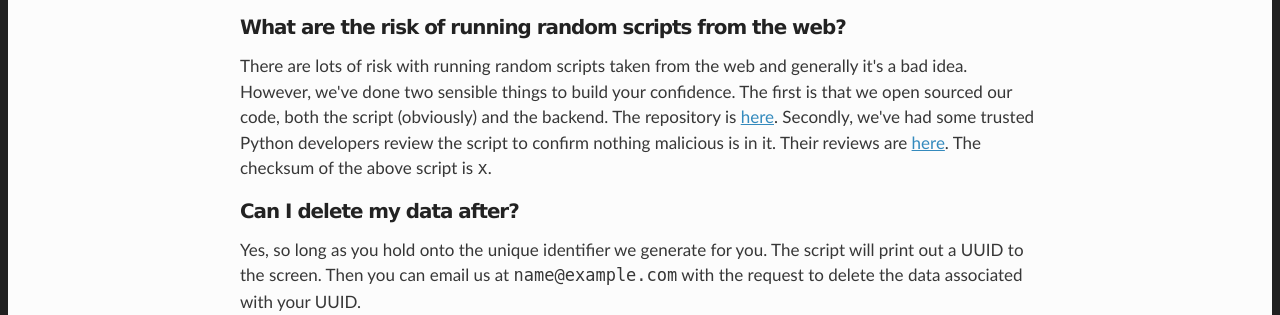
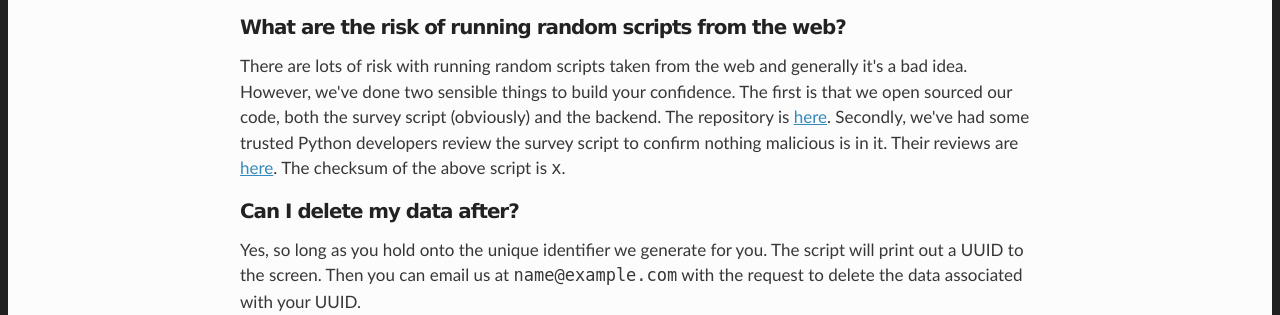
Before and after one commit to CamDavidsonPilon/python_packages_survey, a Flask app: template templates/index.html in a window 1280 px wide. Shown: the part 1306-1621 px from the top of the page. Run offline with Flask 2, Linux system fonts and the light colour scheme; the template is opened without the code that fills it: most values are stand-ins (such as "Sample title", 1, 10 or a date in 2020); some libraries are stand-ins or nearby versions.

Commit message:
fix script

```diff
--- a/static/survey.py
+++ b/static/survey.py
@@ -27,6 +27,7 @@ PYTHON_MONHTLY_USAGE = None  # integer <= 30
 from uuid import uuid4
 from pprint import pprint
 import pkg_resources
+from string import printable
 import os
 import json
 from sys import platform, version_info
--- a/templates/index.html
+++ b/templates/index.html
@@ -58,7 +58,7 @@
       <p> You can read about the current problems, solutions, and business use cases of this data <a href="https://www.notion.so/camdp/Why-are-we-doing-this-332c3898242a4ce8bf7b784b9e1afa62">here</a>. </p>
 
       <h3 id="security"> What are the risk of running random scripts from the web? </h3>
-      <p>There are lots of risk with running random scripts taken from the web and generally it's a bad idea. However, we've done two sensible things to build your confidence. The first is that we open sourced our code, both the script (obviously) and the backend. The repository is <a href="https://github.com/CamDavidsonPilon/pip_packages_survey">here</a>. Secondly, we've had some trusted Python developers review the script to confirm nothing malicious is in it. Their reviews are <a href="https://github.com/CamDavidsonPilon/python_packages_survey/issues/2">here</a>. The checksum of the above script is <code>{{md5hash}}</code>.</p>
+      <p>There are lots of risk with running random scripts taken from the web and generally it's a bad idea. However, we've done two sensible things to build your confidence. The first is that we open sourced our code, both the survey script (obviously) and the backend. The repository is <a href="https://github.com/CamDavidsonPilon/pip_packages_survey">here</a>. Secondly, we've had some trusted Python developers review the survey script to confirm nothing malicious is in it. Their reviews are <a href="https://github.com/CamDavidsonPilon/python_packages_survey/issues/2">here</a>. The checksum of the above script is <code>{{md5hash}}</code>.</p>
 
       <h3> Can I delete my data after? </h3>
       <p> Yes, so long as you hold onto the unique identifier we generate for you. The script will print out a UUID to the screen. Then you can email us at <code>{{email}}</code> with the request to delete the data associated with your UUID.</p>
```
